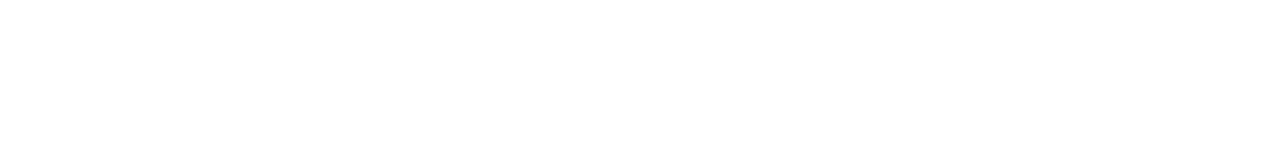
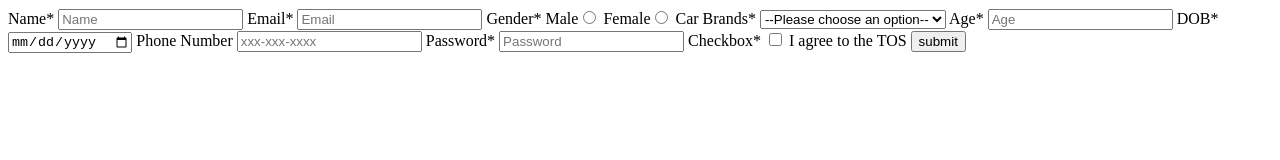
Before and after one commit to acciojob/signup-form-car-Arijitnaskar12, a website: page main.html in a window 1280 px wide. Drawn offline with Linux system fonts and the light colour scheme.

Commit message:
created a submission

```diff
--- a/main.html
+++ b/main.html
@@ -8,6 +8,34 @@
 
 <body>
 	<!-- the entire body must be written by student -->
+	<form type="post">
+	<label for="Name">Name*</label>
+	<input type="text" id="name" required placeholder="Name">
+	<label for="Email">Email*</label>
+	<input type="email" id="email" required placeholder="Email">
+	<label for="Gender">Gender*</label>
+	Male<input type="radio" name="gender" id="gender_m"required>
+	Female<input type="radio" name="gender" id="gender_f"required>
+	<label for="cars">Car Brands*</label>
+	<select id="cars" required >
+		<option disabled selected>--Please choose an option--</option>
+		<option value="bmw">BMW</option>
+		<option value="audi">Audi</option>
+		<option value="mercedez">Mercedez</option>
+	</select>
+	<label for="age">Age*</label>
+	<input type="number" id="age" required placeholder="Age">
+	<label for="dob">DOB*</label>
+	<input type="date" id="dob" required>
+	<label for="phnumber">Phone Number</label>
+	<input type="tel" id="tel"  placeholder="xxx-xxx-xxxx">
+	<label for="pasword">Password*</label>
+	<input type="password" id="password" required placeholder="Password">
+	<lable for="checkbox">Checkbox*</lable>
+	<input type="checkbox" required id="tos">
+	<label for="tos">I agree to the TOS</label>
+	<button type="submit">submit</button>
+	</form>
     <script type="text/javascript" src="./script.js">
 </script>
 
```
